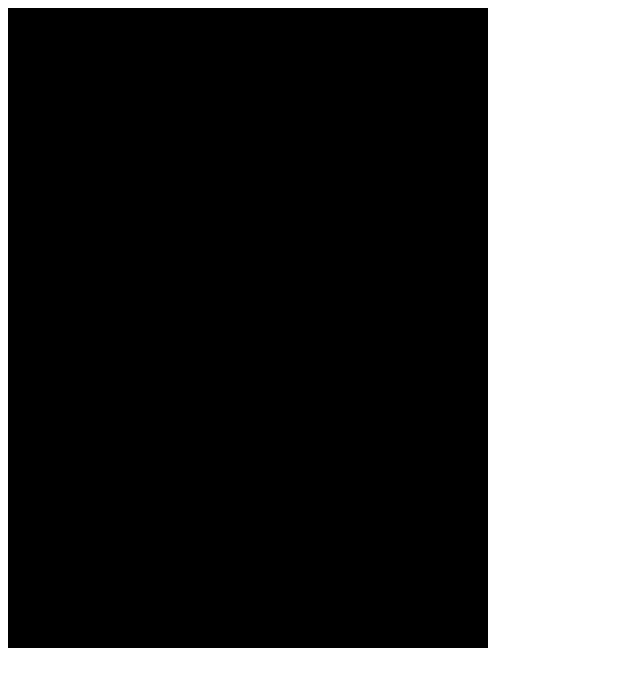
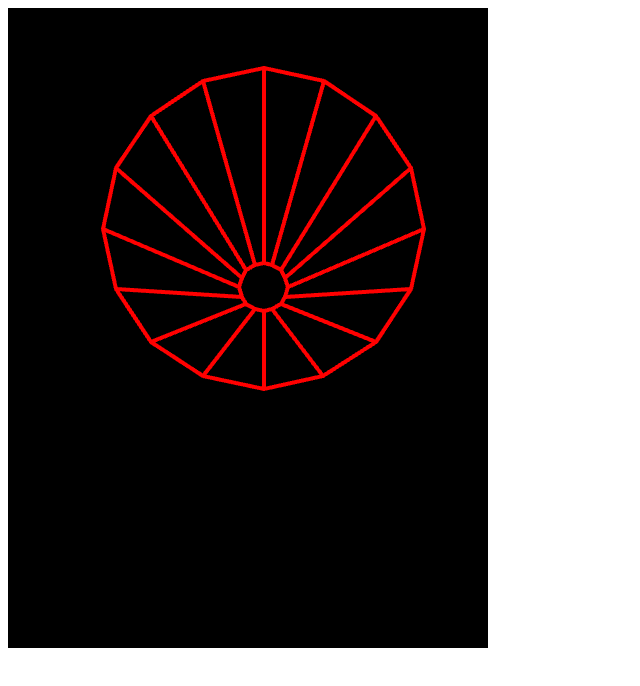
Before and after one commit to Prototype2Team3/ArcadeGame, a plain HTML site: page index.html in a window 1280 px wide. Shown: the whole page, without its empty margins (0-640 px from the left). Drawn offline with Linux system fonts and the light colour scheme.

Commit message:
drew intial level board

```diff
--- a/index.html
+++ b/index.html
@@ -7,6 +7,7 @@
     </script>
     <script src="js/main.js"></script>
     <script src="js/sceneMain.js"></script>
+    <script src="js/classes/board.js"></script>
 </head>
 <body>
 
--- /dev/null
+++ b/js/classes/board.js
@@ -0,0 +1,83 @@
+class Board extends Phaser.GameObjects.Container
+{
+    constructor(config, graphics)
+    {
+        super(config.scene)
+        this.scene = config.scene;
+        this.graphics = graphics;
+        this.center = null;
+        this.shape = [
+            [
+              [256, 60],
+              [316, 73],
+              [368, 108],
+              [403, 160],
+              [416, 221],
+              [403, 281],
+              [368, 334],
+              [315, 368],
+              [256, 381],
+              [195, 368],
+              [143, 334],
+              [108, 281],
+              [95, 221],
+              [108, 160],
+              [143, 108],
+              [195, 73],
+              [256, 60],
+            ],
+            [
+              [256, 255],
+              [264, 257],
+              [273, 262],
+              [277, 270],
+              [280, 279],
+              [277, 289],
+              [273, 296],
+              [264, 301],
+              [256, 303],
+              [247, 301],
+              [238, 296],
+              [234, 289],
+              [231, 279],
+              [234, 270],
+              [238, 262],
+              [247, 257],
+              [256, 255],
+            ]
+          ];
+
+        this.scene.add.existing(this);
+    }
+
+    defineTubes()
+    {
+        this.tubeQuads = [];
+        for (let i = 0; i < this.shape[0].length - 1; i++) {
+          this.tubeQuads.push([
+            this.shape[0][i],
+            this.shape[0][i + 1],
+            this.shape[1][i + 1],
+            this.shape[1][i],
+          ]);
+        }
+        //this.tubeCenter = Util.tubeCenter(tubeShape);
+    }
+
+    drawTubeQuads() {
+        this.graphics.lineStyle(4, 0xff0000);
+
+        for (let i = 0; i < this.tubeQuads.length; i++) {
+          const tubeQuad = this.tubeQuads[i];
+          console.log(tubeQuad)
+          this.graphics.beginPath();
+
+          this.graphics.moveTo(...tubeQuad[0]);
+          this.graphics.lineTo(...tubeQuad[1]);
+          this.graphics.lineTo(...tubeQuad[2]);
+          this.graphics.lineTo(...tubeQuad[3]);
+          this.graphics.closePath();
+          this.graphics.strokePath();
+        }
+      }
+}
--- a/js/sceneMain.js
+++ b/js/sceneMain.js
@@ -8,6 +8,9 @@ class SceneMain extends Phaser.Scene {
     }
     create() {
         //Define objects
+        var board = new Board({scene:this}, this.add.graphics());
+        board.defineTubes();
+        board.drawTubeQuads();
     }
     update() {
         //Constant running loop
```
